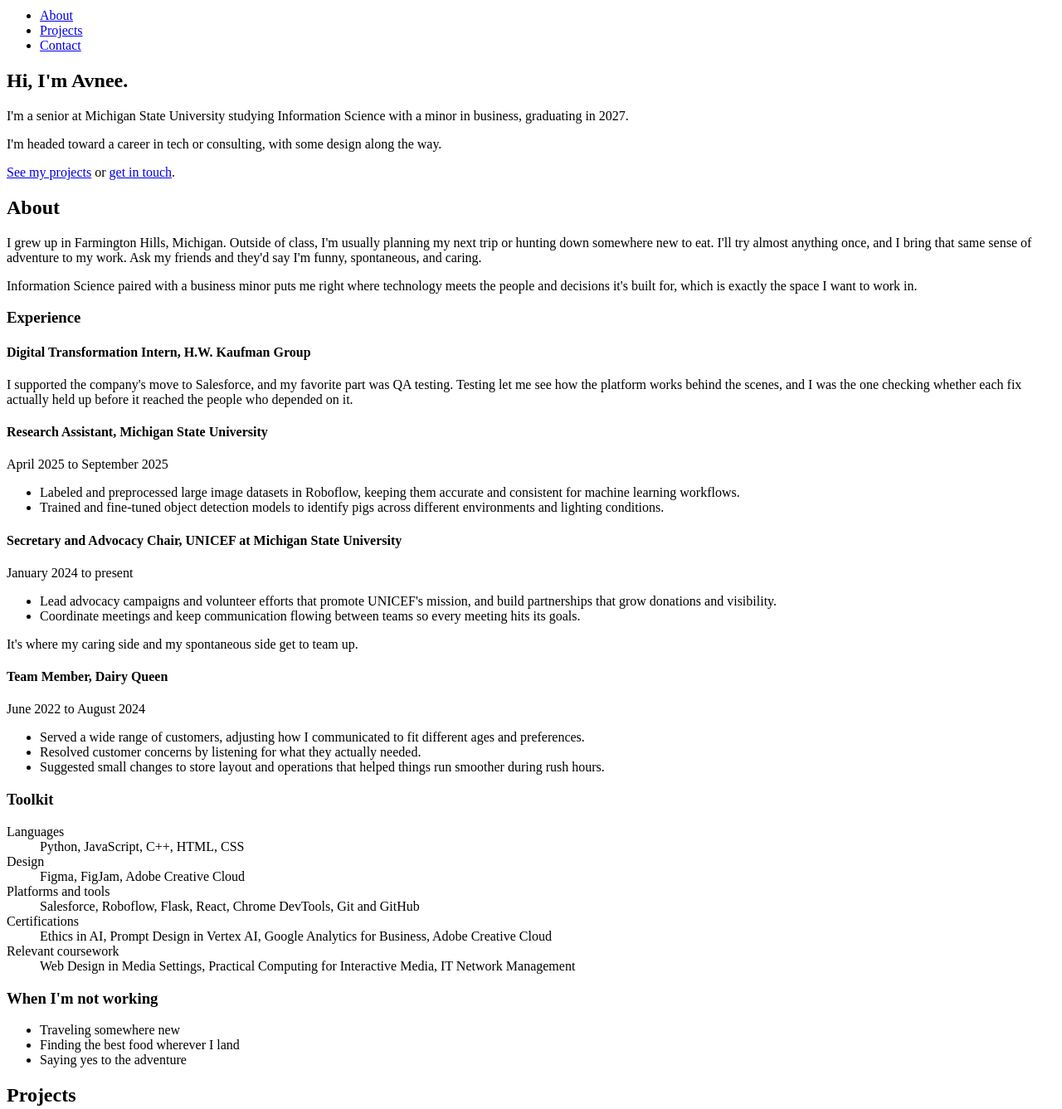
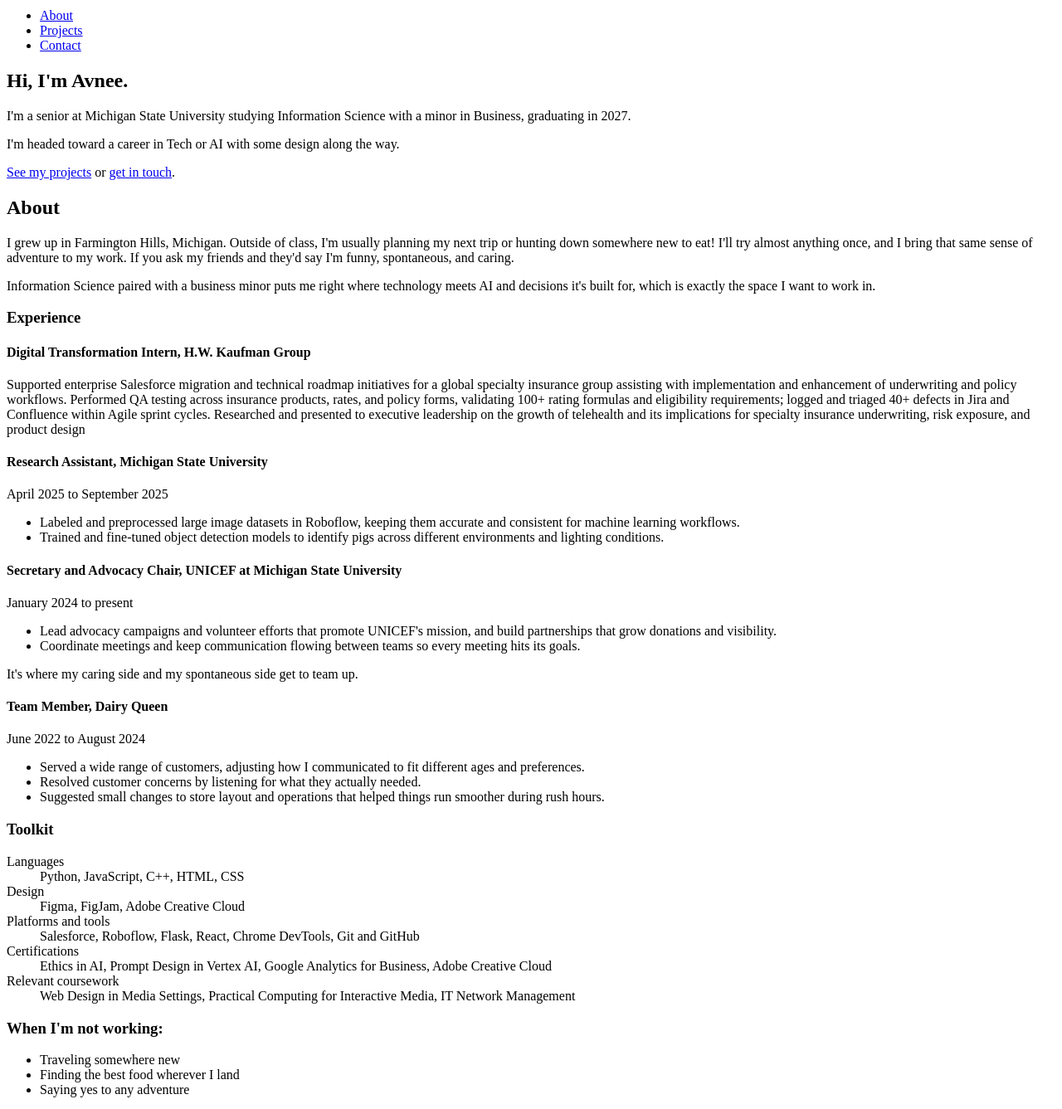
Before and after one commit to avneejain1/HTML-Portfolio, a plain HTML site: page index.html in a window 1280 px wide. Shown: the part 100-1437 px from the top of the page at 83% size. Drawn offline with Linux system fonts and the light colour scheme.

Commit message:
Updated Portfolio

```diff
--- a/index.html
+++ b/index.html
@@ -4,14 +4,14 @@
   <meta charset="utf-8">
   <meta name="viewport" content="width=device-width, initial-scale=1">
   <title>Avnee Jain | Portfolio</title>
-  <meta name="description" content="Avnee Jain is an Information Science senior at Michigan State University heading toward a career in tech and consulting. See her projects, experience, and how to get in touch.">
+  <meta name="description" content="Avnee Jain, an Information Science senior at Michigan State University headed towards a career in tech and consulting. Look at my projects, experience, and how to get in touch.">
   <meta name="author" content="Avnee Jain">
-  <meta name="keywords" content="Avnee Jain, portfolio, Michigan State University, Information Science, tech, consulting, Python, UX, Figma, Salesforce">
+  <meta name="keywords" content="Avnee Jain, portfolio, Michigan State University, Information Science, Tech, Consulting, Python, UX, Figma, Salesforce">
 
   <!-- Open Graph: controls the preview card when the link is shared -->
   <meta property="og:type" content="website">
   <meta property="og:title" content="Avnee Jain | Portfolio">
-  <meta property="og:description" content="Information Science senior at Michigan State, headed toward tech and consulting.">
+  <meta property="og:description" content="Information Science senior at Michigan State, headed towards tech and AI.">
 </head>
 <body>
   <a href="#main">Skip to main content</a>
@@ -35,10 +35,10 @@
     <section id="intro" aria-labelledby="intro-heading">
       <h1 id="intro-heading">Hi, I'm Avnee.</h1>
       <p>
-        I'm a senior at Michigan State University studying Information Science with a minor in business,
+        I'm a senior at Michigan State University studying Information Science with a minor in Business,
         graduating in <time datetime="2027">2027</time>.
       </p>
-      <p>I'm headed toward a career in tech or consulting, with some design along the way.</p>
+      <p>I'm headed toward a career in Tech or AI with some design along the way.</p>
       <p>
         <a href="#projects">See my projects</a> or <a href="#contact">get in touch</a>.
       </p>
@@ -50,11 +50,11 @@
 
       <p>
         I grew up in Farmington Hills, Michigan. Outside of class, I'm usually planning my next trip or hunting
-        down somewhere new to eat. I'll try almost anything once, and I bring that same sense of adventure to my work.
-        Ask my friends and they'd say I'm funny, spontaneous, and caring.
+        down somewhere new to eat! I'll try almost anything once, and I bring that same sense of adventure to my work.
+        If you ask my friends and they'd say I'm funny, spontaneous, and caring.
       </p>
       <p>
-        Information Science paired with a business minor puts me right where technology meets the people and
+        Information Science paired with a business minor puts me right where technology meets AI and
         decisions it's built for, which is exactly the space I want to work in.
       </p>
 
@@ -63,9 +63,14 @@
       <article aria-labelledby="hwk-heading">
         <h4 id="hwk-heading">Digital Transformation Intern, H.W. Kaufman Group</h4>
         <p>
-          I supported the company's move to Salesforce, and my favorite part was QA testing. Testing let me see
-          how the platform works behind the scenes, and I was the one checking whether each fix actually held up
-          before it reached the people who depended on it.
+          Supported enterprise Salesforce migration and technical roadmap initiatives for a global specialty insurance group
+          assisting with implementation and enhancement of underwriting and policy workflows.
+
+          Performed QA testing across insurance products, rates, and policy forms, validating 100+ rating formulas and eligibility
+          requirements; logged and triaged 40+ defects in Jira and Confluence within Agile sprint cycles.
+
+          Researched and presented to executive leadership on the growth of telehealth and its implications for specialty
+          insurance underwriting, risk exposure, and product design
         </p>
       </article>
 
@@ -112,11 +117,11 @@
         <dd>Web Design in Media Settings, Practical Computing for Interactive Media, IT Network Management</dd>
       </dl>
 
-      <h3>When I'm not working</h3>
+      <h3>When I'm not working: </h3>
       <ul>
         <li>Traveling somewhere new</li>
         <li>Finding the best food wherever I land</li>
-        <li>Saying yes to the adventure</li>
+        <li>Saying yes to any adventure</li>
       </ul>
     </section>
 
```
